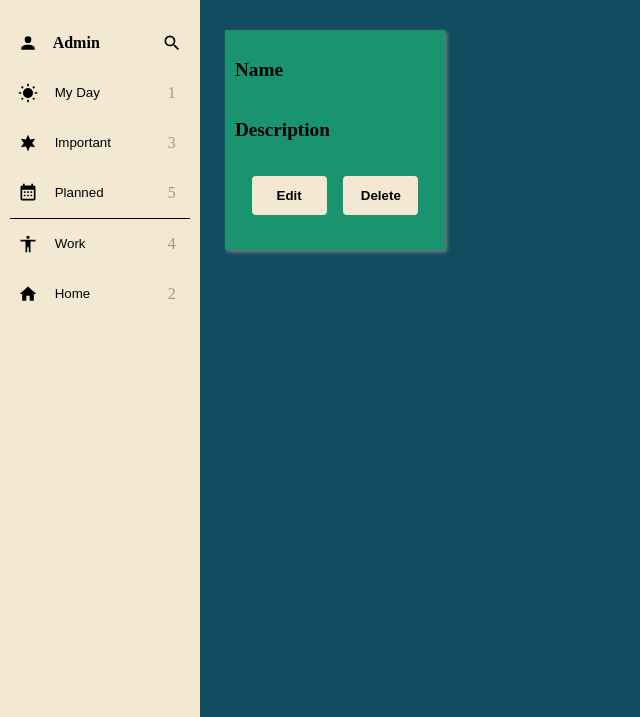
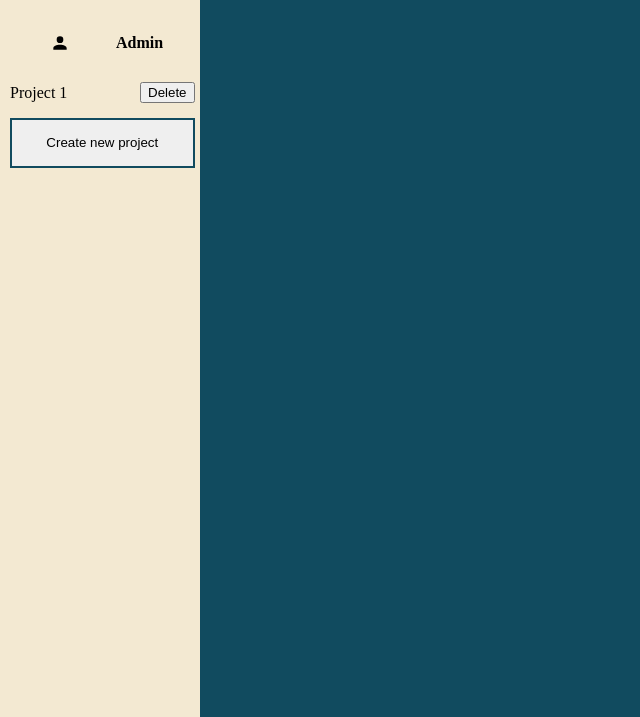
Before and after one commit to Gamborg0101/todo, a website built with webpack: page src/template.html in a window 1280 px wide. Shown: the part 83-800 px from the top of the page, without its empty margins (0-640 px from the left). Built offline with nearby package versions, Linux system fonts and the light colour scheme.

Commit message:
redesign of left section

```diff
--- a/src/changeDOM.js
+++ b/src/changeDOM.js
@@ -22,10 +22,8 @@
       e.preventDefault();
 
       const title = document.getElementById("title-input").value;
-      const description = document.getElementById("description-input").value;
-      console.log(title);
 
-      const project = new Project(title, description);
+      const project = new Project(title);
       project.renderProjectElement();
     });
   });
--- a/src/createProject.js
+++ b/src/createProject.js
@@ -1,13 +1,11 @@
 export class CreateProject {
-  constructor(title, description) {
+  constructor(title) {
     this.title = title;
-    this.description = description;
   }
 
   resetInputFields() {
     const projectModal = document.getElementById("modal-container");
     document.getElementById("title-input").value = "";
-    document.getElementById("description-input").value = "";
     projectModal.style.display = "none";
   }
 
@@ -15,10 +13,11 @@
     const container = document.getElementById("task-container");
     const createNewContainer = document.createElement("div");
     const createTitle = document.createElement("p");
-    const createDescription = document.createElement("p");
     const buttonDiv = document.createElement("div");
     const editButton = document.createElement("button");
     const deleteButton = document.createElement("button");
+
+    const taskList = document.getElementById("task-list");
 
     buttonDiv.class = "buttonDiv";
 
@@ -29,12 +28,6 @@
 
     createTitle.innerText = `${this.title}`;
     createTitle.className = "titleElement";
-
-    createDescription.innerText = `${this.description}`;
-    createDescription.className = "titleElement";
-    if (!createDescription.innerText) {
-      createDescription.innerText = "No description";
-    }
 
     createNewContainer.className = "newContainers";
 
@@ -49,9 +42,8 @@
     buttonDiv.appendChild(deleteButton);
 
     createNewContainer.appendChild(createTitle);
-    createNewContainer.appendChild(createDescription);
     createNewContainer.appendChild(buttonDiv);
-    container.appendChild(createNewContainer);
+    taskList.appendChild(createNewContainer);
 
     this.resetInputFields();
   }
--- a/src/style.css
+++ b/src/style.css
@@ -49,6 +49,22 @@
   justify-content: space-around;
   align-items: center;
 }
+
+#task-list {
+  display: grid;
+  align-items: center;
+  grid-template-rows: repeat(3, minmax(30px, 50px));
+  grid-template-columns: minmax(100px, 150px) minmax(30px, 50px);
+  grid-template-areas:
+    "person username username "
+    "task1 space delete"
+    "create create create";
+}
+
+#person-icon {
+  grid-area: person;
+}
+
 #username {
   grid-area: username;
   display: flex;
@@ -57,94 +73,15 @@
   padding: 1px 6px;
 }
 
-#tasks-list-1 {
-  display: grid;
-  align-items: center;
-  grid-template-rows: repeat(4, minmax(30px, 50px));
-  grid-template-columns: minmax(30px, 50px) minmax(100px, 150px) minmax(
-      30px,
-      50px
-    );
-  grid-template-areas:
-    "person username search"
-    "sun myday number"
-    "star important number"
-    "cal planned number";
+#project1-text {
+  grid-area: task1;
 }
 
-#person-icon {
-  display: flex;
-  align-items: center;
-  justify-content: center;
+#project1-delete {
+  grid-area: delete;
 }
 
-#my-day-number {
-  display: flex;
-  align-items: center;
-  justify-content: center;
-}
-
-#my-day {
-  grid-area: myday;
-}
-#important {
-  grid-area: important;
-}
-
-#planned {
-  grid-area: planned;
-}
-
-#work {
-  grid-area: work;
-}
-
-#home {
-  grid-area: home;
-}
-
-#groceries {
-  grid-area: groceries;
-}
-
-#search {
-  grid-area: search;
-}
-
-#person {
-  grid-area: person;
-}
-
-#my-day,
-#important,
-#planned,
-#work,
-#home,
-#groceries,
-#search,
-#person-icon,
-#username {
-  height: 60%;
-}
-
-#tasks-list-2 {
-  border-top: 1px solid black;
-  display: grid;
-  justify-content: space-around;
-  align-items: center;
-  grid-template-rows: repeat(3, minmax(30px, 50px));
-  grid-template-columns: minmax(30px, 50px) minmax(100px, 150px) minmax(
-      30px,
-      50px
-    );
-  grid-template-areas:
-    "human work number"
-    "house home number"
-    "food groceries number";
-}
-
-#tasks-list-1 > * button,
-#tasks-list-2 > * button {
+#tasks-list > * button {
   display: flex;
   align-items: center;
   justify-content: start;
@@ -154,9 +91,19 @@
   border: 2px solid var(--light-background-color);
 }
 
-#tasks-list-1 > * button:hover,
-#tasks-list-2 > * button:hover {
+#tasks-list > * button:hover {
   background-color: var(--light-background-color-accent);
+  border: 2px solid var(--light-background-color-accent);
+}
+
+#create-task-button {
+  grid-area: create;
+  width: 100%;
+  height: 100%;
+  border: 2px solid var(--background-color);
+}
+
+#create-task-button:hover {
   border: 2px solid var(--light-background-color-accent);
 }
 
@@ -228,20 +175,21 @@
   flex-direction: row;
   align-items: center;
   justify-content: space-evenly;
-  margin-top: 15px;
+  margin-top: 50px;
 }
 
-.buttonDiv > button {
+.buttonDiv > button,
+#add-project {
   background-color: var(--light-background-color);
   border: 2px solid var(--light-background-color);
   border-radius: 4px;
   padding: 10px;
-  width: 75px;
+  width: 780x;
   font-weight: bold;
 }
 
-
-.buttonDiv > button:hover {
+.buttonDiv > button:hover,
+#add-project:hover {
   background-color: var(--light-background-color-accent);
   border: 2px solid var(--light-background-color-accent);
 }
--- a/src/template.html
+++ b/src/template.html
@@ -13,7 +13,7 @@
           <p>The to do</p>
         </div>
 
-        <div id="tasks-list-1">
+        <div id="task-list">
           <div id="person-icon">
             <svg xmlns="http://www.w3.org/2000/svg" viewBox="0 0 24 24">
               <path
@@ -25,91 +25,16 @@
           <div id="username">
             <p>Admin</p>
           </div>
-          <div id="search">
-            <button>
-              <svg xmlns="http://www.w3.org/2000/svg" viewBox="0 0 24 24">
-                <path
-                  d="M9.5,3A6.5,6.5 0 0,1 16,9.5C16,11.11 15.41,12.59 14.44,13.73L14.71,14H15.5L20.5,19L19,20.5L14,15.5V14.71L13.73,14.44C12.59,15.41 11.11,16 9.5,16A6.5,6.5 0 0,1 3,9.5A6.5,6.5 0 0,1 9.5,3M9.5,5C7,5 5,7 5,9.5C5,12 7,14 9.5,14C12,14 14,12 14,9.5C14,7 12,5 9.5,5Z"
-                />
-              </svg>
-            </button>
-          </div>
 
-          <div id="sun-icon">
-            <svg xmlns="http://www.w3.org/2000/svg" viewBox="0 0 24 24">
-              <path
-                d="M3.55 19.09L4.96 20.5L6.76 18.71L5.34 17.29M12 6C8.69 6 6 8.69 6 12S8.69 18 12 18 18 15.31 18 12C18 8.68 15.31 6 12 6M20 13H23V11H20M17.24 18.71L19.04 20.5L20.45 19.09L18.66 17.29M20.45 5L19.04 3.6L17.24 5.39L18.66 6.81M13 1H11V4H13M6.76 5.39L4.96 3.6L3.55 5L5.34 6.81L6.76 5.39M1 13H4V11H1M13 20H11V23H13"
-              />
-            </svg>
-          </div>
-          <div id="my-day">
-            <button>My Day</button>
-          </div>
-          <div class="tasknumber">1</div>
-          <div id="star">
-            <svg xmlns="http://www.w3.org/2000/svg" viewBox="0 0 24 24">
-              <path
-                d="M14.5,7.66L20.64,6.97L17,12L20.68,16.97L14.5,16.32L12.03,22L9.5,16.34L3.36,17.03L7,12L3.32,7.03L9.5,7.68L11.97,2L14.5,7.66Z"
-              />
-            </svg>
-          </div>
-          <div id="important">
-            <button>Important</button>
-          </div>
-          <div class="tasknumber">
-            <p>3</p>
-          </div>
-          <div>
-            <svg xmlns="http://www.w3.org/2000/svg" viewBox="0 0 24 24">
-              <path
-                d="M9,10V12H7V10H9M13,10V12H11V10H13M17,10V12H15V10H17M19,3A2,2 0 0,1 21,5V19A2,2 0 0,1 19,21H5C3.89,21 3,20.1 3,19V5A2,2 0 0,1 5,3H6V1H8V3H16V1H18V3H19M19,19V8H5V19H19M9,14V16H7V14H9M13,14V16H11V14H13M17,14V16H15V14H17Z"
-              />
-            </svg>
-          </div>
+            <p id="project1-text">Project 1</p>
+            <button id="project1-delete">Delete</button>
 
-          <div id="planned">
-            <button>Planned</button>
-          </div>
-          <div class="tasknumber">
-            <p>5</p>
-          </div>
-        </div>
-
-        <div id="tasks-list-2">
-          <div id="human">
-            <svg xmlns="http://www.w3.org/2000/svg" viewBox="0 0 24 24">
-              <path
-                d="M21,9H15V22H13V16H11V22H9V9H3V7H21M12,2A2,2 0 0,1 14,4A2,2 0 0,1 12,6C10.89,6 10,5.1 10,4C10,2.89 10.89,2 12,2Z"
-              />
-            </svg>
-          </div>
-
-          <div id="work">
-            <button>Work</button>
-          </div>
-
-          <div class="tasknumber">
-            <p>4</p>
-          </div>
-
-          <div id="house">
-            <svg xmlns="http://www.w3.org/2000/svg" viewBox="0 0 24 24">
-              <path d="M10,20V14H14V20H19V12H22L12,3L2,12H5V20H10Z" />
-            </svg>
-          </div>
-
-          <div id="home">
-            <button>Home</button>
-          </div>
-          <div class="tasknumber">
-            <p>2</p>
-          </div>
+          <button id="create-task-button">Create new project</button>
         </div>
       </div>
       <div id="right-section">
-        <div id="button-container">
-          <button id="create-task-button">Create new project</button>
-        </div>
+        <h2 id="test-header">Work-todo</h2>
+
         <div id="modal-container">
           <div id="modal-border">
             <div id="modal-input-container">
@@ -119,29 +44,9 @@
                   <label for="title">Title</label>
                   <input type="text" id="title-input" name="title" />
 
-                  <label for="description">Short description</label>
-                  <input
-                    type="text"
-                    id="description-input"
-                    name="description"
-                  />
-
                   <button type="submit" id="add-project">Add project</button>
                 </div>
               </form>
-            </div>
-          </div>
-        </div>
-        <div id="dynamic-container">
-          <h2 id="test-header">Work-todo</h2>
-          <div id="task-container">
-            <div class="newContainers">
-              <p>Name</p>
-              <p>Description</p>
-              <div class="buttonDiv">
-                <button class="editButton">Edit</button>
-                <button class="deleteButton">Delete</button>
-              </div>
             </div>
           </div>
         </div>
@@ -149,40 +54,3 @@
     </div>
   </body>
 </html>
-
-<!--
-
- <form action="">
-                <div id="title-input">
-                  <label for="title">Title</label>
-                  <input type="text" name="title" />
-                </div>
-
-                <div id="description-input">
-                  <label for="description">Description</label>
-                  <input type="text" name="description" />
-                </div>
-
-                <div id="duedate-input">
-                  <label for="duedate">Due date</label>
-                  <input type="text" name="duedate" />
-                </div>
-
-                <div id="priority">
-                  <label for="priority">Priority</label>
-                  <input type="text" name="priority" />
-                </div>
-
-                <div id="notes">
-                  <label for="notes">Notes</label>
-                  <input type="text" name="notes" />
-                </div>
-
-                <div id="checklist-input">
-                  <label for="checklist">Checklist</label>
-                  <input type="text" name="checklist" />
-                </div>
-              </form>
-
-
--->
```
